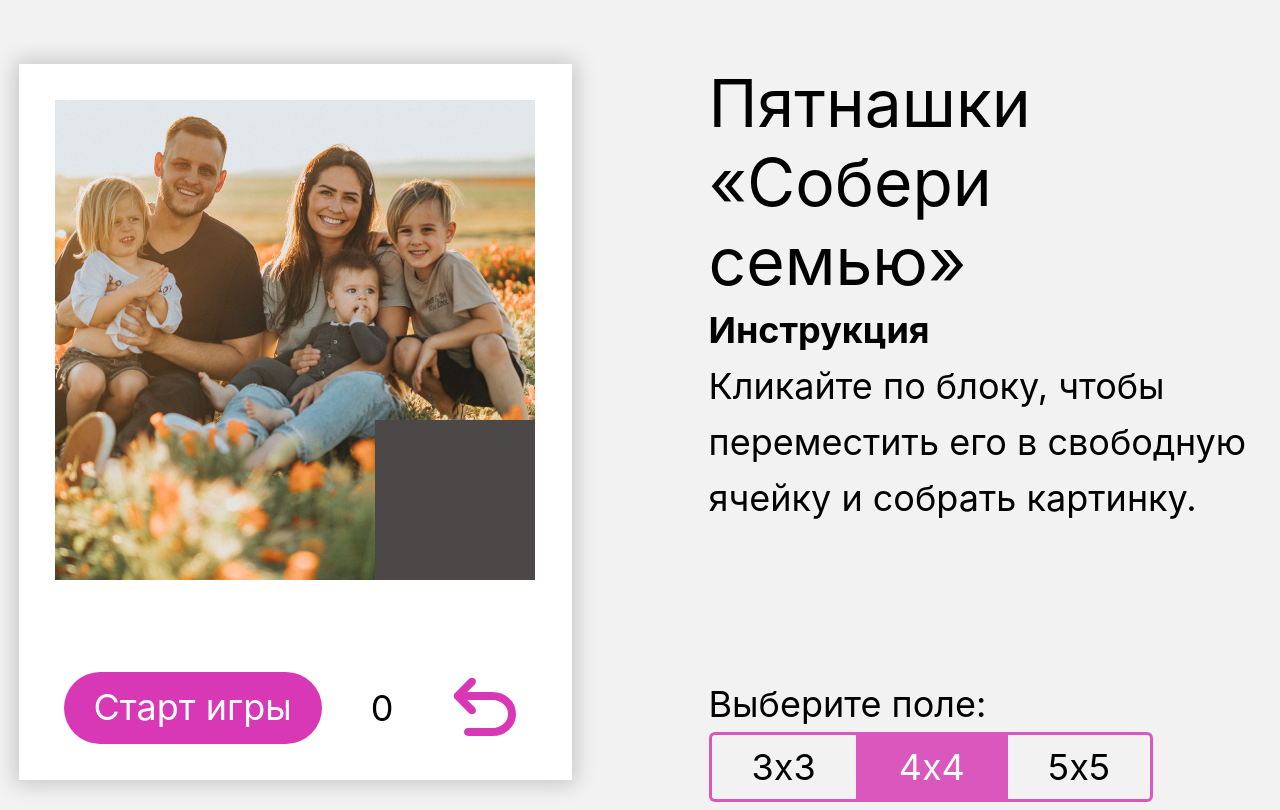
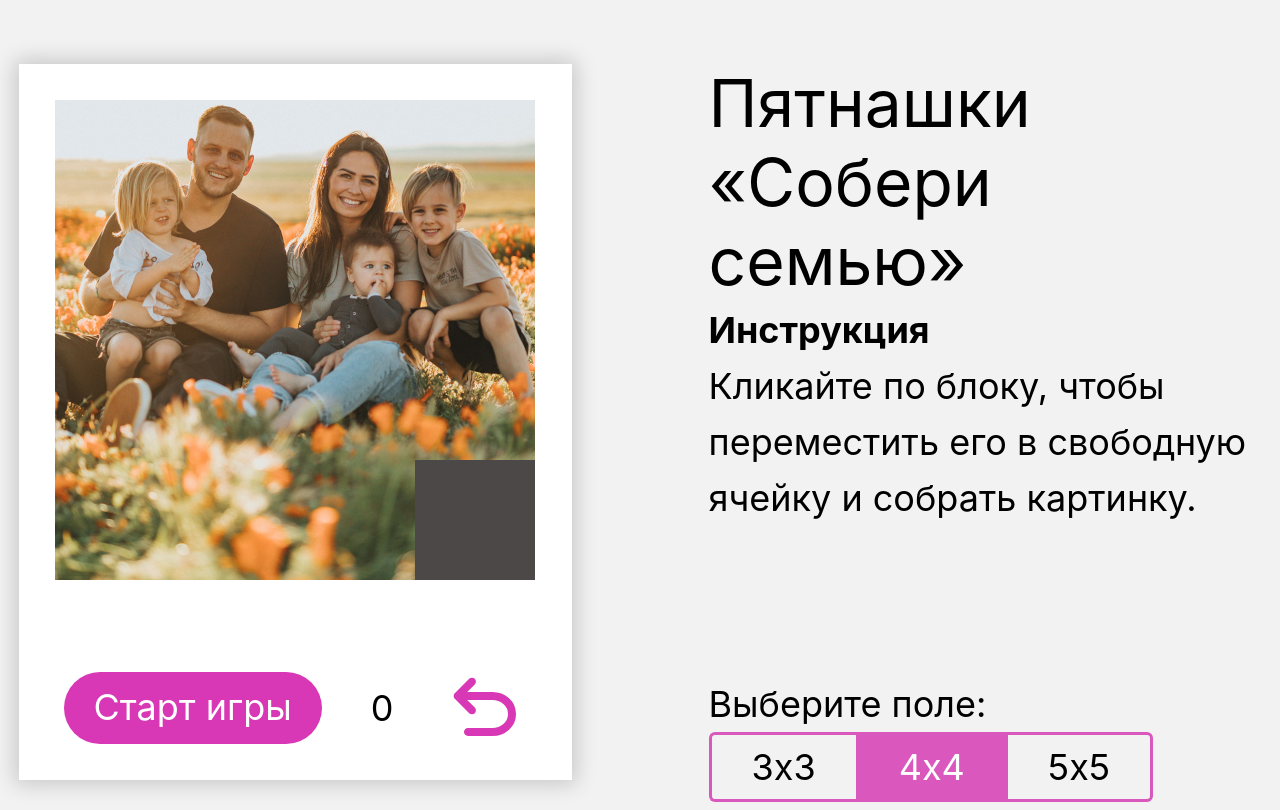
Before and after one commit to vikhri/Charity-Hackaton-2023, a website built with Vite: page index.html in a window 1280 px wide. Built offline with nearby package versions, Linux system fonts and the light colour scheme.

Commit message:
добавлена разметка плитки по умолчанию 4х4

```diff
--- a/index.html
+++ b/index.html
@@ -35,57 +35,90 @@
         <div class="main-window order-game section">
 
           <div class="field">
-            <div class="cells cells-3x3" id="game-board">
-                <div class="cell cell-3x3">
+            <div class="cells cells-4x4" id="game-board">
+                <div class="cell cell-4x4">
                   <div class="image-wrapper">
-                    <img src="/photo/3/1.jpg">
+                    <img src="/photo/4/1.jpg">
                   </div>
                 </div>
-                <div class="cell cell-3x3">
+                <div class="cell cell-4x4">
                   <div class="image-wrapper">
-                    <img src="/photo/3/2.jpg">
+                    <img src="/photo/4/2.jpg">
                   </div>
                 </div>
-                <div class="cell cell-3x3">
+                <div class="cell cell-4x4">
                   <div class="image-wrapper">
-                    <img src="/photo/3/3.jpg">
+                    <img src="/photo/4/3.jpg">
                   </div>
                 </div>
 
-                <div class="cell cell-3x3">
+                <div class="cell cell-4x4">
                   <div class="image-wrapper">
-                    <img src="/photo/3/4.jpg">
+                    <img src="/photo/4/4.jpg">
                   </div>
                 </div>
-                <div class="cell cell-3x3">
+                <div class="cell cell-4x4">
                   <div class="image-wrapper">
-                    <img src="/photo/3/5.jpg">
+                    <img src="/photo/4/5.jpg">
                   </div>
                 </div>
-                <div class="cell cell-3x3">
+                <div class="cell cell-4x4">
                   <div class="image-wrapper">
-                    <img src="/photo/3/6.jpg">
+                    <img src="/photo/4/6.jpg">
                   </div>
                 </div>
-
-                <div class="cell cell-3x3">
+                <div class="cell cell-4x4">
                   <div class="image-wrapper">
-                    <img src="/photo/3/7.jpg">
+                    <img src="/photo/4/7.jpg">
                   </div>
                 </div>
-                <div class="cell cell-3x3">
+                <div class="cell cell-4x4">
                   <div class="image-wrapper">
-                    <img src="/photo/3/8.jpg">
+                    <img src="/photo/4/8.jpg">
                   </div>
                 </div>
-                <div class="cell cell-3x3  cell-final">
+              <div class="cell cell-4x4">
+                <div class="image-wrapper">
+                  <img src="/photo/4/9.jpg">
+                </div>
+              </div>
+              <div class="cell cell-4x4">
+                <div class="image-wrapper">
+                  <img src="/photo/4/10.jpg">
+                </div>
+              </div>
+              <div class="cell cell-4x4">
+                <div class="image-wrapper">
+                  <img src="/photo/4/11.jpg">
+                </div>
+              </div>
+              <div class="cell cell-4x4">
+                <div class="image-wrapper">
+                  <img src="/photo/4/12.jpg">
+                </div>
+              </div>
+              <div class="cell cell-4x4">
+                <div class="image-wrapper">
+                  <img src="/photo/4/13.jpg">
+                </div>
+              </div>
+              <div class="cell cell-4x4">
+                <div class="image-wrapper">
+                  <img src="/photo/4/14.jpg">
+                </div>
+              </div>
+              <div class="cell cell-4x4">
+                <div class="image-wrapper">
+                  <img src="/photo/4/15.jpg">
+                </div>
+              </div>
+                <div class="cell cell-4x4  cell-final">
                   <div class="image-wrapper">
                     <img src="">
                   </div>
                 </div>
             </div>
           </div>
-
 
 
           <div class="field-under">
```
